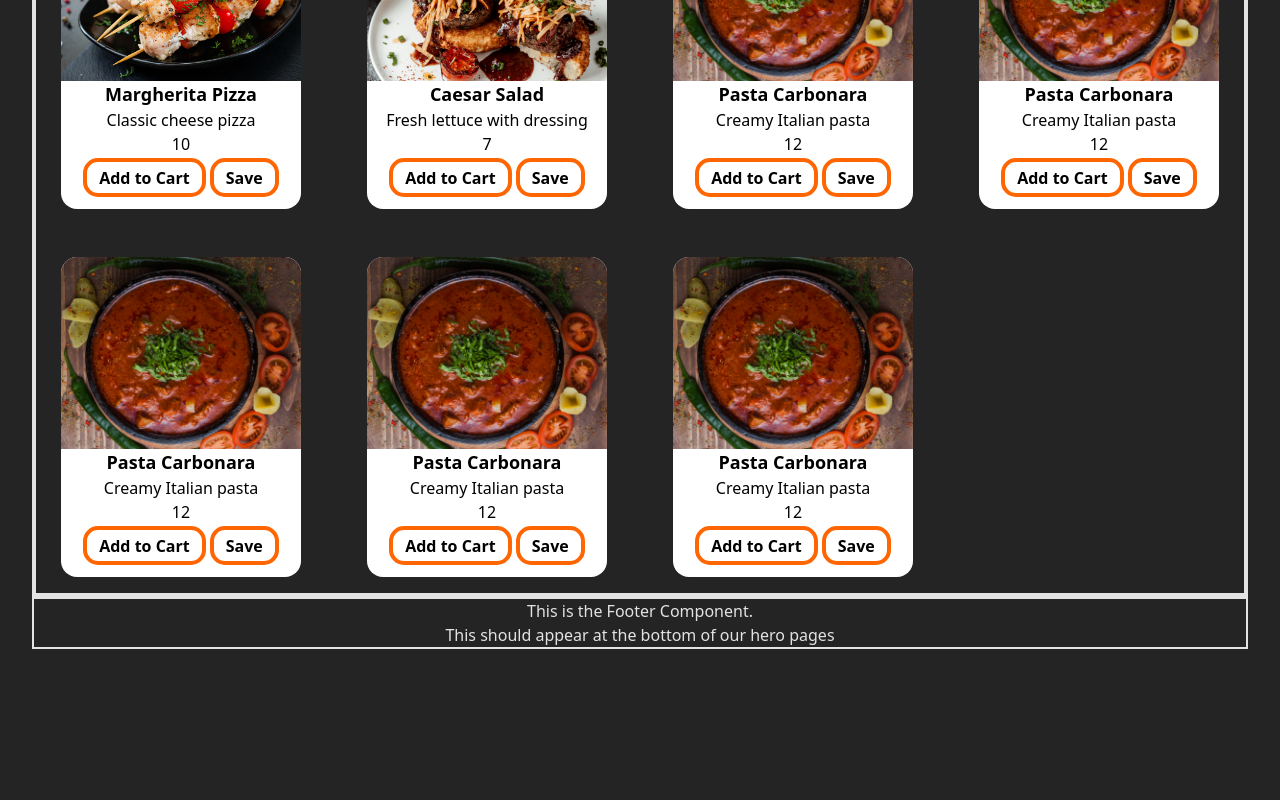
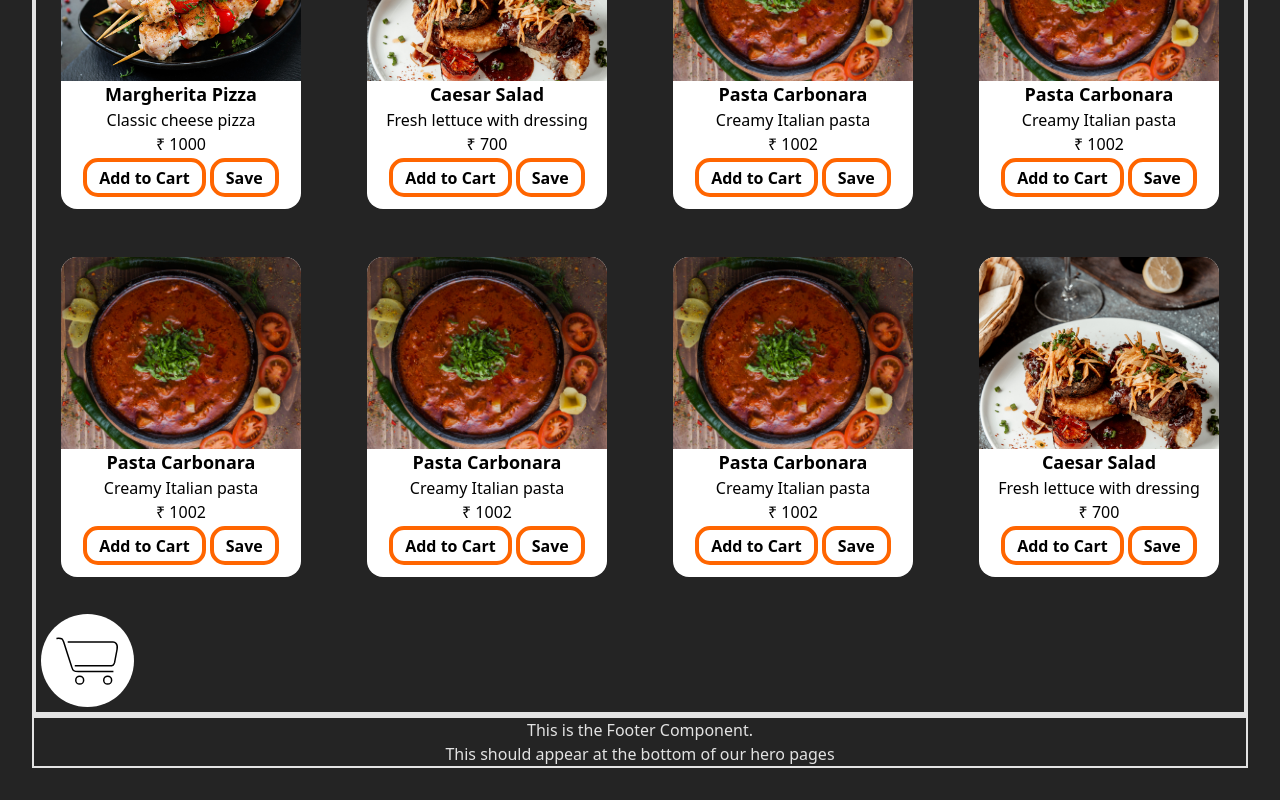
Before and after one commit to Subhranshu-Lenka/Digital-Restaurant, a React (Vite) app in the folder Frontend/: page /menu in a window 1280 px wide. Shown: the part 291-1091 px from the top of the page. Before the commit the page ends 972 px from the top, so only its background shows below. Built offline with nearby package versions, Linux system fonts and the light colour scheme.

Commit message:
cart included

```diff
--- a/Frontend/public/data/dishes.js
+++ /dev/null
@@ -1,8 +0,0 @@
-// data/dishes.js
-import '../assets/images/chicken_kebab.jpg'
-
-export const dishes = [
-    { id: 1, name: "Margherita Pizza", price: 10, desc: "Classic cheese pizza", img: "../assets/images/chicken_kebab.jpg" },
-    // { id: 2, name: "Caesar Salad", price: 7, desc: "Fresh lettuce with dressing", img: "🥗" },
-    // { id: 3, name: "Pasta Carbonara", price: 12, desc: "Creamy Italian pasta", img: "🍝" }
-];
--- /dev/null
+++ b/Frontend/src/Components/Cart/Cart.css
@@ -0,0 +1,19 @@
+.cart-container {
+    background-color: white;
+    display: inline-flex;
+    align-items: center;
+    justify-content: center;
+    margin: 5px;
+    width: fit-content;
+    aspect-ratio: 1/1;
+    height: auto;
+    border-radius: 50%;
+    padding: 15px;
+    overflow: hidden;
+}
+
+.cart-container img{
+    width: 100%;
+    height: auto;
+    object-fit: cover;
+}
--- /dev/null
+++ b/Frontend/src/Components/Cart/Cart.jsx
@@ -0,0 +1,11 @@
+import './Cart.css'
+
+function Cart() {
+  return (
+    <div className="cart-container">
+        <img src="/assets/icons/cart svg.svg" alt="Cart-image" />
+    </div>
+  )
+}
+
+export default Cart
--- a/Frontend/src/Components/MenuCard/MenuCard.jsx
+++ b/Frontend/src/Components/MenuCard/MenuCard.jsx
@@ -11,7 +11,7 @@ function MenuCard({ keys, name, desc, price, image }) {
 
         <h3 className="card-heading">{name}</h3>
         <p>{desc}</p>
-        <p>{price}</p>
+        <p>₹ {price}</p>
 
         <button className="card-btn">Add to Cart</button>
         <button className="card-btn">Save</button>
--- a/Frontend/src/Data/data.js
+++ b/Frontend/src/Data/data.js
@@ -2,12 +2,12 @@
 import '/assets/images/chicken_kebab.jpg'
 
 export const dishes = [
-    { id: 1, name: "Margherita Pizza", price: 10, desc: "Classic cheese pizza", img: "/assets/images/chicken_kebab.jpg" },
-    { id: 2, name: "Caesar Salad", price: 7, desc: "Fresh lettuce with dressing", img: "/assets/images/flat_meat_balls.jpg" },
-    { id: 3, name: "Pasta Carbonara", price: 12, desc: "Creamy Italian pasta", img: "/assets/images/tomato_soup.jpg" },
-    { id: 4, name: "Pasta Carbonara", price: 12, desc: "Creamy Italian pasta", img: "/assets/images/tomato_soup.jpg" },
-    { id: 5, name: "Pasta Carbonara", price: 12, desc: "Creamy Italian pasta", img: "/assets/images/tomato_soup.jpg" },
-    { id: 6, name: "Pasta Carbonara", price: 12, desc: "Creamy Italian pasta", img: "/assets/images/tomato_soup.jpg" },
-    { id: 7, name: "Pasta Carbonara", price: 12, desc: "Creamy Italian pasta", img: "/assets/images/tomato_soup.jpg" },
-    // { id: 8, name: "Caesar Salad", price: 7, desc: "Fresh lettuce with dressing", img: "/assets/images/flat_meat_balls.jpg" },
+    { id: 1, name: "Margherita Pizza", price: 1000, desc: "Classic cheese pizza", img: "/assets/images/chicken_kebab.jpg" },
+    { id: 2, name: "Caesar Salad", price: 700, desc: "Fresh lettuce with dressing", img: "/assets/images/flat_meat_balls.jpg" },
+    { id: 3, name: "Pasta Carbonara", price: 1002, desc: "Creamy Italian pasta", img: "/assets/images/tomato_soup.jpg" },
+    { id: 4, name: "Pasta Carbonara", price: 1002, desc: "Creamy Italian pasta", img: "/assets/images/tomato_soup.jpg" },
+    { id: 5, name: "Pasta Carbonara", price: 1002, desc: "Creamy Italian pasta", img: "/assets/images/tomato_soup.jpg" },
+    { id: 6, name: "Pasta Carbonara", price: 1002, desc: "Creamy Italian pasta", img: "/assets/images/tomato_soup.jpg" },
+    { id: 7, name: "Pasta Carbonara", price: 1002, desc: "Creamy Italian pasta", img: "/assets/images/tomato_soup.jpg" },
+    { id: 8, name: "Caesar Salad", price: 700, desc: "Fresh lettuce with dressing", img: "/assets/images/flat_meat_balls.jpg" },
 ];
--- a/Frontend/src/Pages/Menu/Menu.jsx
+++ b/Frontend/src/Pages/Menu/Menu.jsx
@@ -3,6 +3,7 @@
 import { dishes } from "../../Data/data";
 
 import MenuCard from "../../Components/MenuCard/MenuCard";
+import Cart from "../../Components/Cart/Cart";
 
 //  { id: 1, name: "Margherita Pizza", price: 10, desc: "Classic cheese pizza", img: "🍕" },
 function Menu() {
@@ -33,6 +34,9 @@ function Menu() {
                 />
               </div>
             ))}
+
+            <Cart/>
+
         </main>
       </div>
     </>
```
Also changed, not shown: Frontend/public/assets/icons/cart svg.svg (added).
